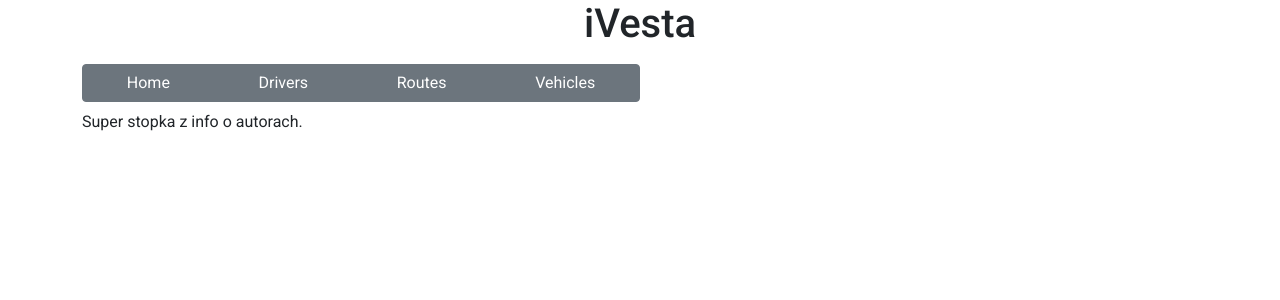
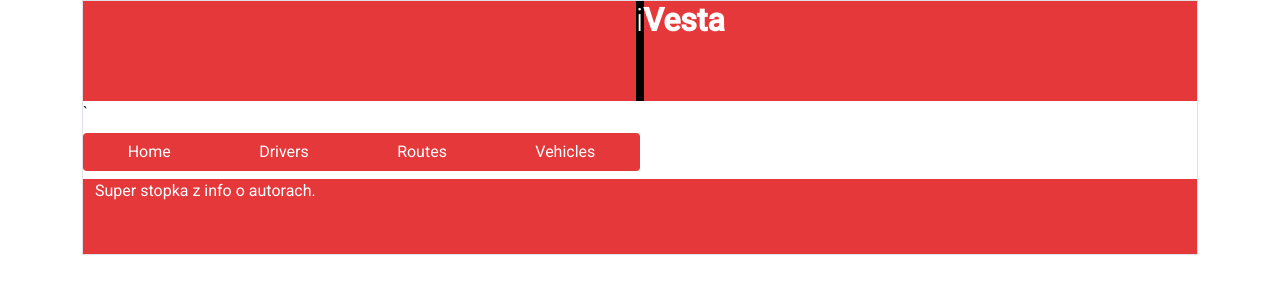
Before and after one commit to infoshareacademy/ehj1-iVesta, an Angular app in the folder ivesta-app/: page / in a window 1280 px wide. Shown: the top 300 px of the page. Built offline with nearby package versions, Linux system fonts and the light colour scheme.

Commit message:
small gui tweaks

```diff
--- a/ivesta-app/src/app/app.component.css
+++ b/ivesta-app/src/app/app.component.css
@@ -1,4 +1,9 @@
 .container{
-  height: 99vh;
+  height: 100%;
 border: #e5383b;
 }
+.btn{
+  background-color: #e5383b;
+  color: white;
+  text-decoration: none;
+}
--- a/ivesta-app/src/app/app.component.html
+++ b/ivesta-app/src/app/app.component.html
@@ -1,13 +1,15 @@
 <div class="container">
+  <div class="border border-1">
     <app-header></app-header>
     <nav class="navbar navbar-expand-sm">
       <div class="btn-group col-md-6" role="group" aria-label="Basic example">
-      <button type="button" class="btn btn-secondary" routerLink="home">Home</button>
-      <button type="button" class="btn btn-secondary" routerLink="/drivers">Drivers</button>
-      <button type="button" class="btn btn-secondary" routerLink="/routes">Routes</button>
-      <button type="button" class="btn btn-secondary" routerLink="/vehicles">Vehicles</button>
+        <button type="button" class="btn" routerLink="home">Home</button>
+        <button type="button" class="btn" routerLink="/drivers">Drivers</button>
+        <button type="button" class="btn" routerLink="/routes">Routes</button>
+        <button type="button" class="btn" routerLink="/vehicles">Vehicles</button>
       </div>
     </nav>
     <router-outlet></router-outlet>
     <app-footer></app-footer>
   </div>
+</div>
--- a/ivesta-app/src/app/pages/footer/footer.component.css
+++ b/ivesta-app/src/app/pages/footer/footer.component.css
@@ -0,0 +1,5 @@
+.container{
+  background-color: #e5383b;
+  color: white;
+  height: 75px;
+}
--- a/ivesta-app/src/app/pages/footer/footer.component.html
+++ b/ivesta-app/src/app/pages/footer/footer.component.html
@@ -1 +1,3 @@
+<div class="container">
 <p>Super stopka z info o autorach.</p>
+</div>
--- a/ivesta-app/src/app/pages/header/header.component.css
+++ b/ivesta-app/src/app/pages/header/header.component.css
@@ -0,0 +1,31 @@
+.container{
+  background-color: #e5383b;
+}
+.header{
+  width: 100%;
+  height: 100px;
+  display: block;
+}
+.inner_header{
+  width: 8px;
+height: 100%;
+  display: block;
+  margin: 0 auto;
+  background-color: black;
+}
+.logo_container{
+  height: 100%;
+  display: table;
+  float: left;
+}
+.logo_container h1{
+  color: white;
+  height: 100%;
+  vertical-align: middle;
+  font-family: Roboto, "Helvetica Neue", sans-serif;
+  font-size: 32px;
+  font-weight: 200;
+}
+.logo_container span{
+  font-weight: 800;
+}
--- a/ivesta-app/src/app/pages/header/header.component.html
+++ b/ivesta-app/src/app/pages/header/header.component.html
@@ -1 +1,9 @@
-<h1 class="float-md" align="center">iVesta</h1>
+<div class="container">
+  <div class="header">
+    <div class="inner_header">
+      <div class="logo_container">
+        <h1>i<span>Vesta</span></h1>
+      </div>
+    </div>
+  </div>
+</div>`
--- a/ivesta-app/src/index.html
+++ b/ivesta-app/src/index.html
@@ -11,6 +11,8 @@
   <link href="https://fonts.googleapis.com/icon?family=Material+Icons" rel="stylesheet">
 </head>
 <body>
+<div class="box">
   <app-root></app-root>
+</div>
 </body>
 </html>
```
Lines whose indentation alone changed are shown as unchanged.
